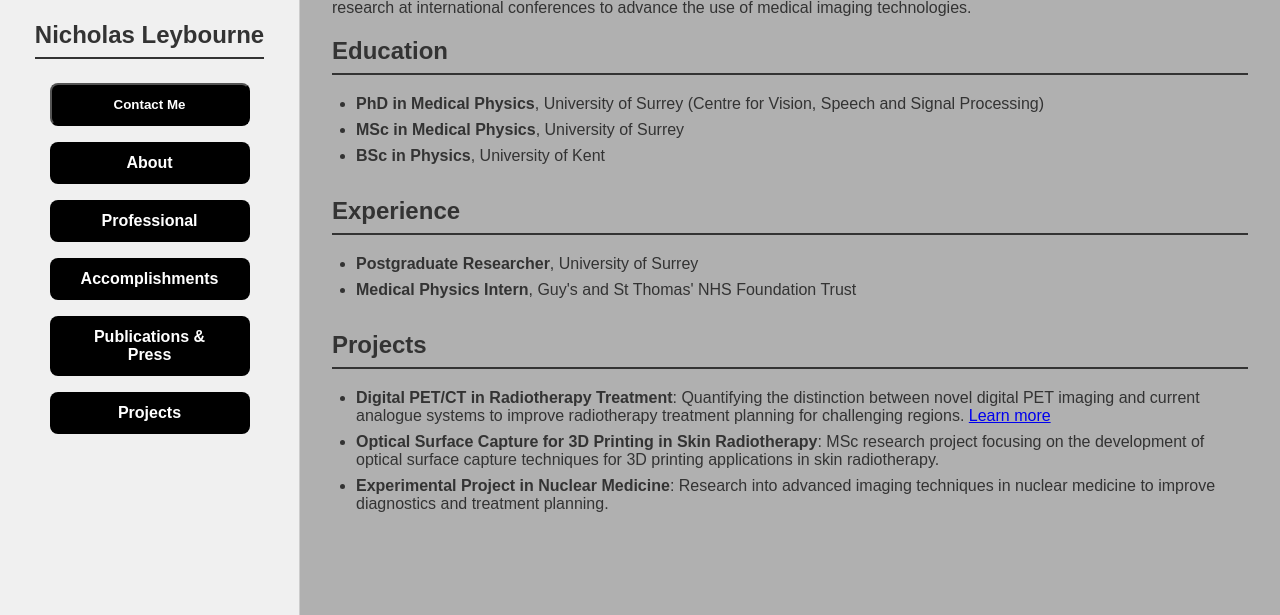
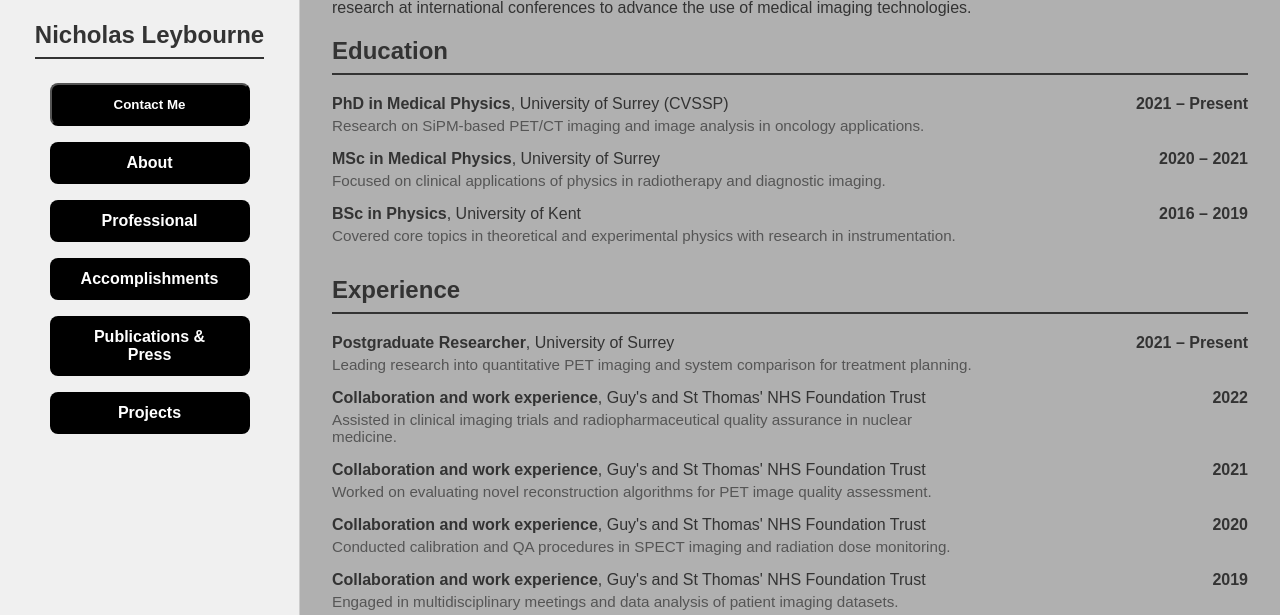
Before and after one commit to NickLeybourne/PersonalSite, a plain HTML site: page professional.html in a window 1280 px wide. Shown: the part 185-800 px from the top of the page. Drawn offline with Linux system fonts and the light colour scheme.

Commit message:
Update professional.html
adding dates

```diff
--- a/professional.html
+++ b/professional.html
@@ -130,6 +130,29 @@
     li {
       margin-bottom: 0.5rem;
     }
+
+    .edu-exp-entry {
+      display: flex;
+      justify-content: space-between;
+      align-items: flex-start;
+      margin-bottom: 1rem;
+    }
+
+    .edu-exp-entry .text {
+      max-width: 70%;
+    }
+
+    .edu-exp-entry .date {
+      font-weight: bold;
+      white-space: nowrap;
+      margin-left: 1rem;
+    }
+
+    .edu-exp-entry p {
+      margin: 0.25rem 0 0 0;
+      font-size: 0.95rem;
+      color: #555;
+    }
   </style>
 </head>
 <body>
@@ -154,8 +177,6 @@
     <a class="nav-link" href="professional.html">Professional</a>
     <a class="nav-link" href="accomplishments.html">Accomplishments</a>
     <a class="nav-link" href="pp.html">Publications & Press</a>
-
-    <!-- Adding Professional Link -->
     <a class="nav-link" href="projects.html">Projects</a>
   </aside>
 
@@ -165,19 +186,72 @@
 
     <section>
       <h2>Education</h2>
-      <ul>
-        <li><strong>PhD in Medical Physics</strong>, University of Surrey (Centre for Vision, Speech and Signal Processing)</li>
-        <li><strong>MSc in Medical Physics</strong>, University of Surrey</li>
-        <li><strong>BSc in Physics</strong>, University of Kent</li>
-      </ul>
+      <div class="edu-exp-entry">
+        <div class="text">
+          <strong>PhD in Medical Physics</strong>, University of Surrey (CVSSP)
+          <p>Research on SiPM-based PET/CT imaging and image analysis in oncology applications.</p>
+        </div>
+        <div class="date">2021 – Present</div>
+      </div>
+
+      <div class="edu-exp-entry">
+        <div class="text">
+          <strong>MSc in Medical Physics</strong>, University of Surrey
+          <p>Focused on clinical applications of physics in radiotherapy and diagnostic imaging.</p>
+        </div>
+        <div class="date">2020 – 2021</div>
+      </div>
+
+      <div class="edu-exp-entry">
+        <div class="text">
+          <strong>BSc in Physics</strong>, University of Kent
+          <p>Covered core topics in theoretical and experimental physics with research in instrumentation.</p>
+        </div>
+        <div class="date">2016 – 2019</div>
+      </div>
     </section>
 
     <section>
       <h2>Experience</h2>
-      <ul>
-        <li><strong>Postgraduate Researcher</strong>, University of Surrey</li>
-        <li><strong>Medical Physics Intern</strong>, Guy's and St Thomas' NHS Foundation Trust</li>
-      </ul>
+      <div class="edu-exp-entry">
+        <div class="text">
+          <strong>Postgraduate Researcher</strong>, University of Surrey
+          <p>Leading research into quantitative PET imaging and system comparison for treatment planning.</p>
+        </div>
+        <div class="date">2021 – Present</div>
+      </div>
+
+      <div class="edu-exp-entry">
+        <div class="text">
+          <strong>Collaboration and work experience</strong>, Guy's and St Thomas' NHS Foundation Trust
+          <p>Assisted in clinical imaging trials and radiopharmaceutical quality assurance in nuclear medicine.</p>
+        </div>
+        <div class="date">2022</div>
+      </div>
+
+      <div class="edu-exp-entry">
+        <div class="text">
+          <strong>Collaboration and work experience</strong>, Guy's and St Thomas' NHS Foundation Trust
+          <p>Worked on evaluating novel reconstruction algorithms for PET image quality assessment.</p>
+        </div>
+        <div class="date">2021</div>
+      </div>
+
+      <div class="edu-exp-entry">
+        <div class="text">
+          <strong>Collaboration and work experience</strong>, Guy's and St Thomas' NHS Foundation Trust
+          <p>Conducted calibration and QA procedures in SPECT imaging and radiation dose monitoring.</p>
+        </div>
+        <div class="date">2020</div>
+      </div>
+
+      <div class="edu-exp-entry">
+        <div class="text">
+          <strong>Collaboration and work experience</strong>, Guy's and St Thomas' NHS Foundation Trust
+          <p>Engaged in multidisciplinary meetings and data analysis of patient imaging datasets.</p>
+        </div>
+        <div class="date">2019</div>
+      </div>
     </section>
 
     <section>
@@ -197,7 +271,6 @@
       contactInfo.style.display = isVisible ? "none" : "block";
     }
 
-    // Ensure dropdown is hidden on page load
     window.addEventListener('DOMContentLoaded', () => {
       document.getElementById("contactInfo").style.display = "none";
     });
```
